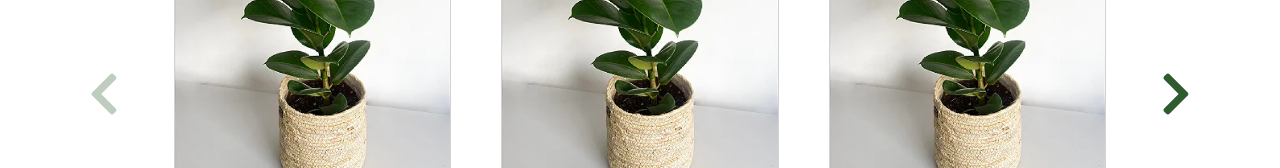
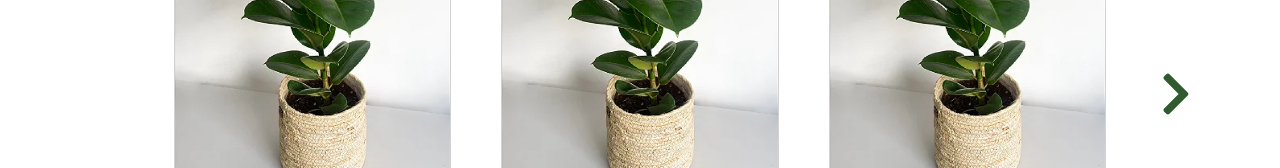
Before and after one commit to Plantsp/plantsp, a React (Create React App) app: page / in a window 1280 px wide. Shown: the part 4418-4586 px from the top of the page. Built offline with nearby package versions, Linux system fonts and the light colour scheme.

Commit message:
Ajuste no icone do carrossel

```diff
--- a/src/components/carousel/carousel.js
+++ b/src/components/carousel/carousel.js
@@ -15,7 +15,7 @@ function Carousel({products}) {
 
     return (
         <div className='d-flex align-items-center justify-content-between'>
-            <FaChevronLeft className='btn-prev ' size={48} style={{cursor:"pointer", opacity: currentIndex > 0 ? 1 : 0.3 }} color={"var(--verde-escuro)"}/>
+            <FaChevronLeft className='btn-prev ' size={48} style={{cursor: currentIndex > 0 ? "pointer" : "default", opacity: currentIndex > 0 ? 1 : 0 }} color={"var(--verde-escuro)"}/>
 
             <Swiper
                 navigation={{
```
